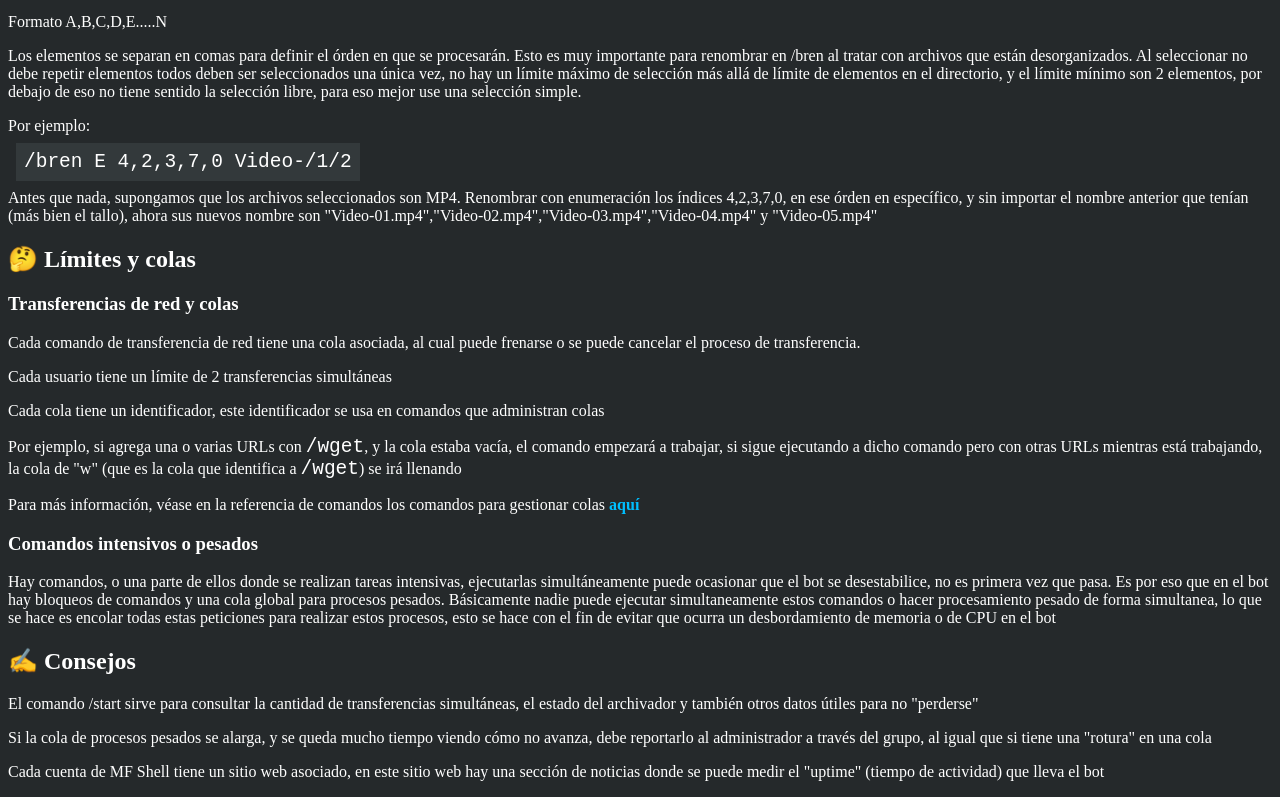
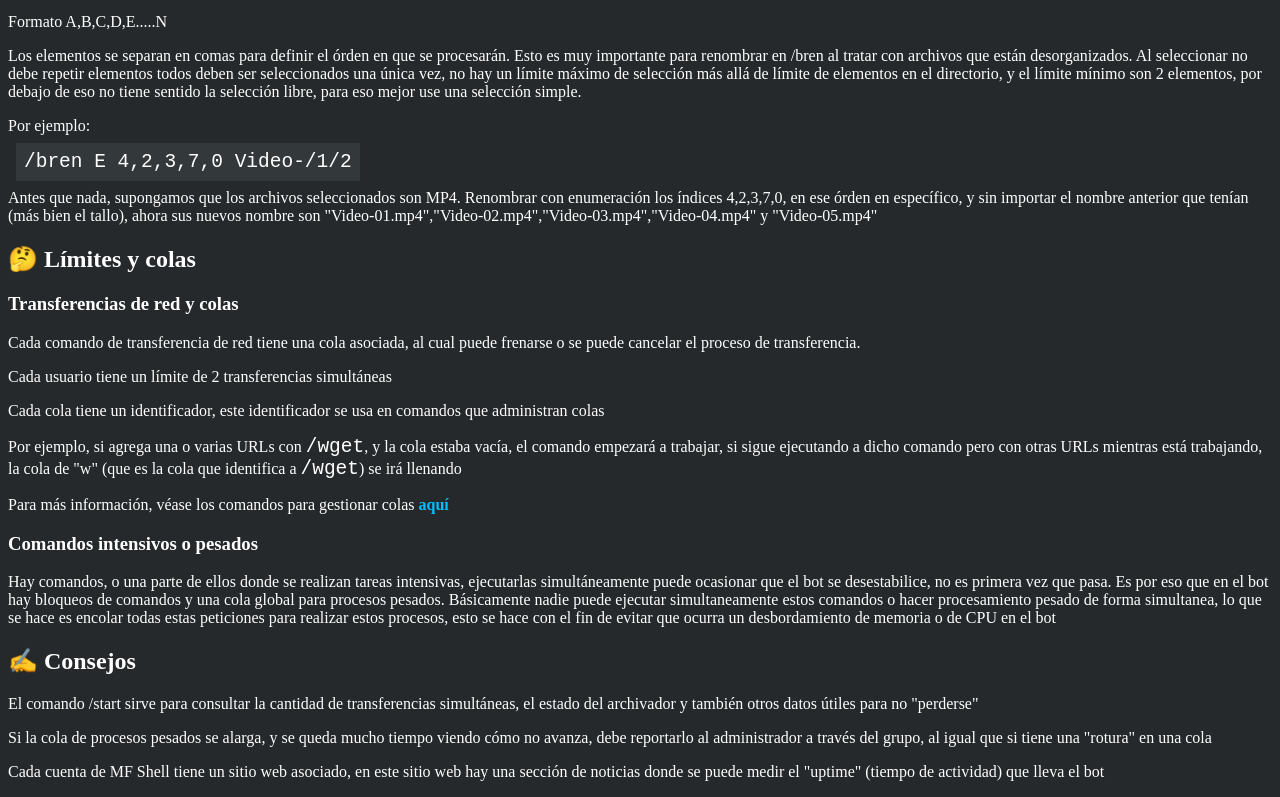
Before and after one commit to carlosagh96/boc, a plain HTML site: page mfshell_g.html in a window 1280 px wide. Shown: the part 2499-3296 px from the top of the page. Drawn offline with Linux system fonts and the light colour scheme.

Commit message:
Add files via upload

```diff
--- a/mfshell_g.html
+++ b/mfshell_g.html
@@ -90,7 +90,7 @@
 <p>Cada usuario tiene un límite de 2 transferencias simultáneas
 <p>Cada cola tiene un identificador, este identificador se usa en comandos que administran colas
 <p>Por ejemplo, si agrega una o varias URLs con <code>/wget</code>, y la cola estaba vacía, el comando empezará a trabajar, si sigue ejecutando a dicho comando pero con otras URLs mientras está trabajando, la cola de "w" (que es la cola que identifica a <code>/wget</code>) se irá llenando
-<p>Para más información, véase en la referencia de comandos los comandos para gestionar colas <a href="mfshell_h.html#que">aquí</a>
+<p>Para más información, véase los comandos para gestionar colas <a href="mfshell_h.html#que">aquí</a>
 <p>
 <p><h3>Comandos intensivos o pesados</h3>
 <p>Hay comandos, o una parte de ellos donde se realizan tareas intensivas, ejecutarlas simultáneamente puede ocasionar que el bot se desestabilice, no es primera vez que pasa. Es por eso que en el bot hay bloqueos de comandos y una cola global para procesos pesados. Básicamente nadie puede ejecutar simultaneamente estos comandos o hacer procesamiento pesado de forma simultanea, lo que se hace es encolar todas estas peticiones para realizar estos procesos, esto se hace con el fin de evitar que ocurra un desbordamiento de memoria o de CPU en el bot
```
